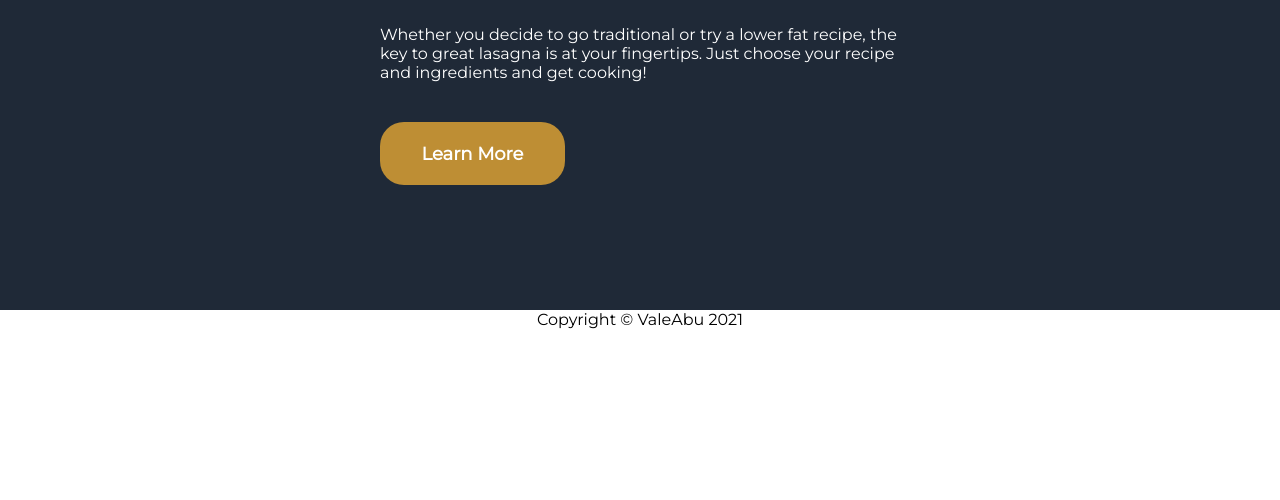
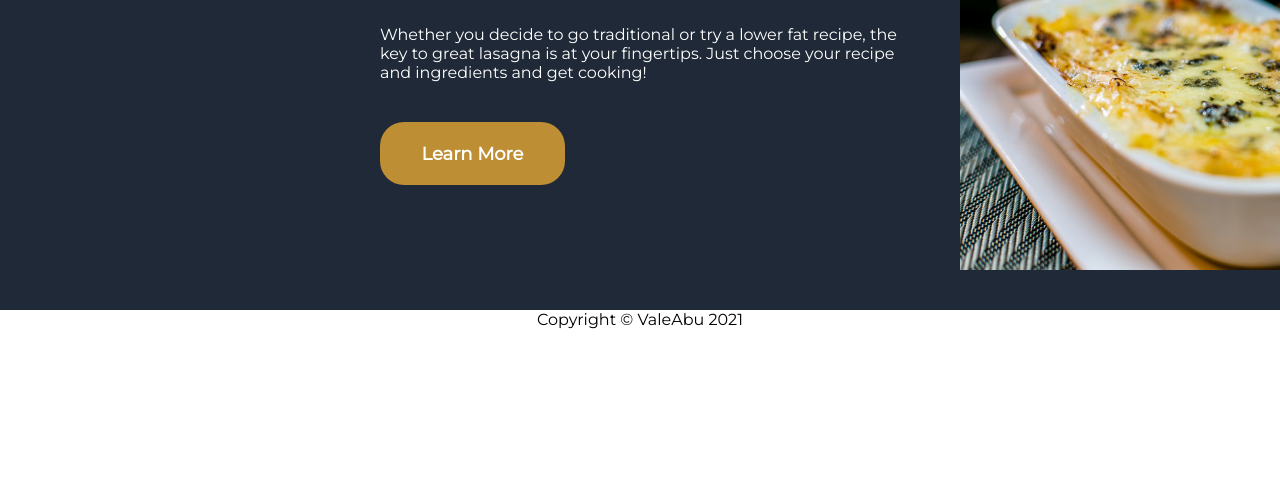
Before and after one commit to ValeAbu/Landing-page-The-Odin-Project, a plain HTML site: page index.html in a window 1280 px wide. Shown: the part 300-800 px from the top of the page. Drawn offline with Linux system fonts and the light colour scheme.

Commit message:
Edited index.html and styles.css

```diff
--- a/index.html
+++ b/index.html
@@ -35,7 +35,7 @@
             </section>
 
         <div class="image-right">
-            <img src="./Images/lasagna-g063c7e544_1920.jpg" class="image-main">
+            <img src="./images/lasagna-g8b8d4ffb1_1920.jpg" class="image-main">
             </div>
     </div>
 
```
Also changed, not shown: images/lasagna-g8b8d4ffb1_1920.jpg (added), logo/logo sito.png (added).
